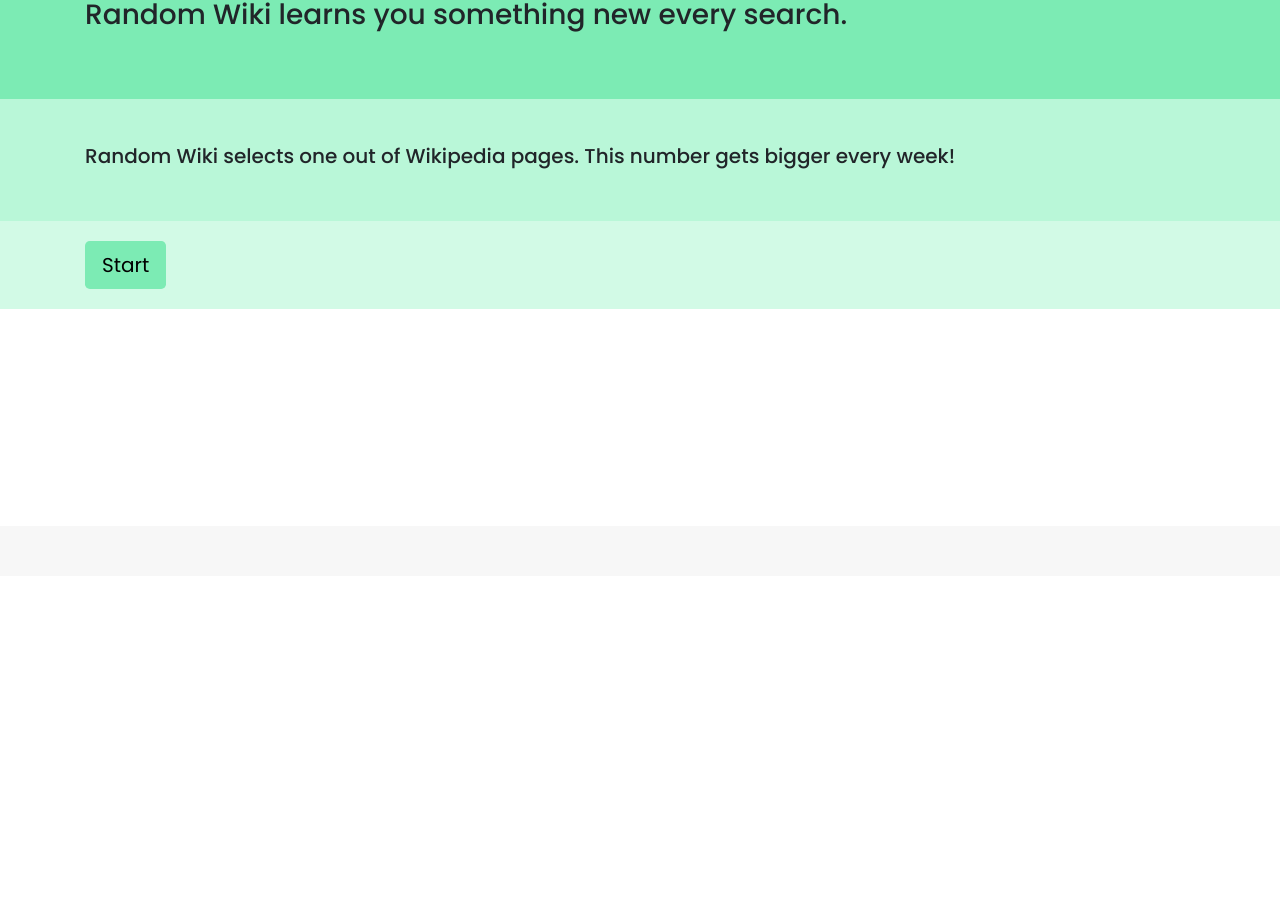
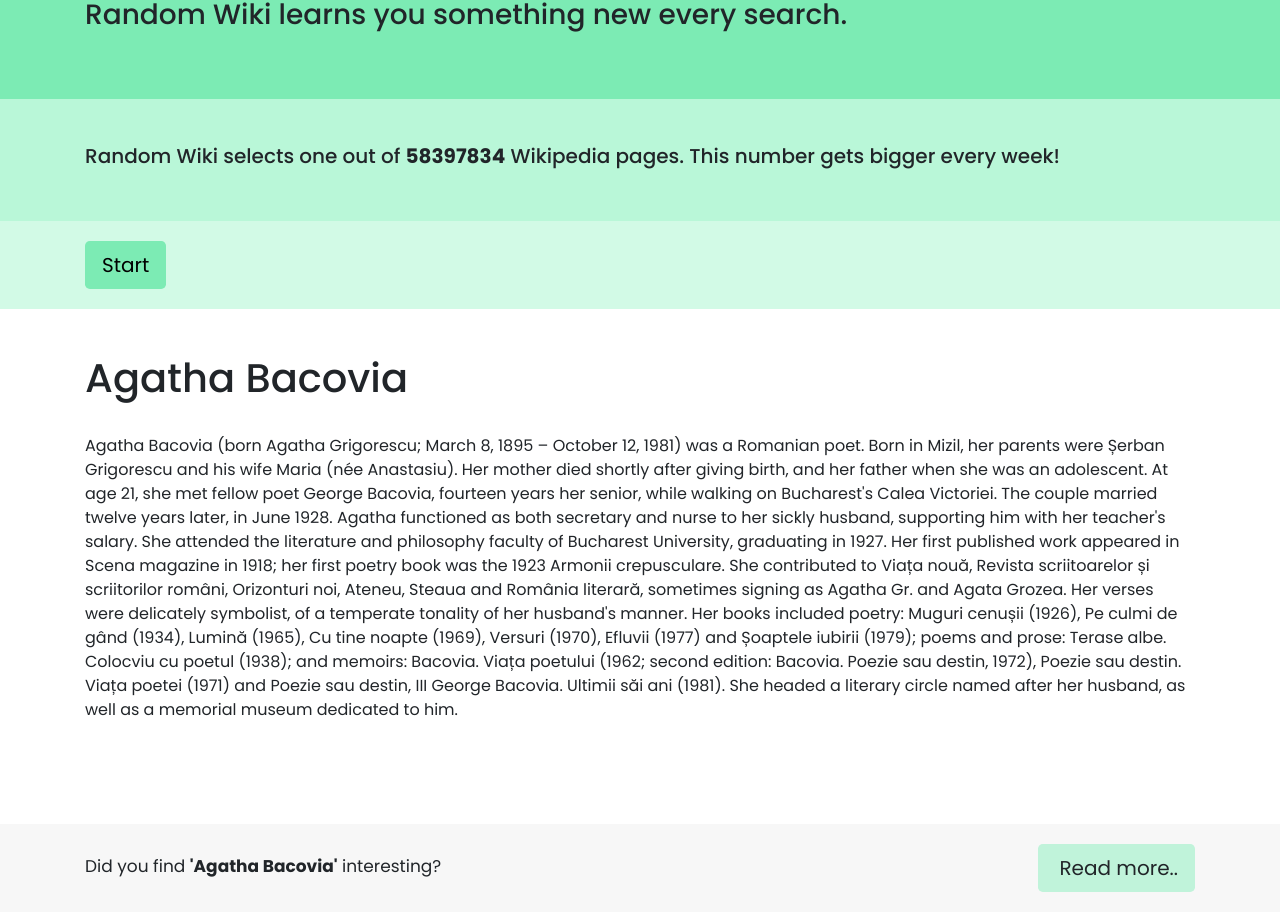
Before and after one commit to kursad333/randomwiki-angular, an Angular app: page / in a window 1280 px wide. Shown: the part 335-1247 px from the top of the page. Before the commit the page ends 911 px from the top, so only its background shows below. Built offline with nearby package versions, Linux system fonts and the light colour scheme.

Commit message:
added dummy text to test responsive elements

```diff
--- a/src/app/header/header.component.html
+++ b/src/app/header/header.component.html
@@ -15,7 +15,7 @@
   <div class="jumbotron" id="header-fact">
     <div class="container">
       <h5>
-        Random Wiki selects one out of <b class="js-topic-count"></b> Wikipedia
+        Random Wiki selects one out of <b class="js-topic-count">58397834</b> Wikipedia
         pages. This number gets bigger every week!
       </h5>
     </div>
--- a/src/app/start/start.component.css
+++ b/src/app/start/start.component.css
@@ -37,3 +37,7 @@
   padding-top: 10px;
   font-size: 17px;
 }
+.btn-readmore {
+    background-color: rgb(192, 243, 218);
+    padding-left: 20px;
+  }
--- a/src/app/start/start.component.html
+++ b/src/app/start/start.component.html
@@ -7,15 +7,23 @@
 </div>
 <div class="page-content">
   <div class="container" id="js-content">
-    <h1 class="js-wiki-title"></h1>
+    <h1 class="js-wiki-title">Agatha Bacovia</h1>
     <br />
-    <div class="js-wiki-content"></div>
+    <div class="js-wiki-content">Agatha Bacovia (born Agatha Grigorescu; March 8, 1895 – October 12, 1981) was a Romanian poet.
+
+        Born in Mizil, her parents were Șerban Grigorescu and his wife Maria (née Anastasiu). Her mother died shortly after giving birth, and her father when she was an adolescent. At age 21, she met fellow poet George Bacovia, fourteen years her senior, while walking on Bucharest's Calea Victoriei. The couple married twelve years later, in June 1928. Agatha functioned as both secretary and nurse to her sickly husband, supporting him with her teacher's salary.
+
+        She attended the literature and philosophy faculty of Bucharest University, graduating in 1927. Her first published work appeared in Scena magazine in 1918; her first poetry book was the 1923 Armonii crepusculare. She contributed to Viața nouă, Revista scriitoarelor și scriitorilor români, Orizonturi noi, Ateneu, Steaua and România literară, sometimes signing as Agatha Gr. and Agata Grozea. Her verses were delicately symbolist, of a temperate tonality of her husband's manner.
+
+        Her books included poetry: Muguri cenușii (1926), Pe culmi de gând (1934), Lumină (1965), Cu tine noapte (1969), Versuri (1970), Efluvii (1977) and Șoaptele iubirii (1979); poems and prose: Terase albe. Colocviu cu poetul (1938); and memoirs: Bacovia. Viața poetului (1962; second edition: Bacovia. Poezie sau destin, 1972), Poezie sau destin. Viața poetei (1971) and Poezie sau destin, III George Bacovia. Ultimii săi ani (1981). She headed a literary circle named after her husband, as well as a memorial museum dedicated to him.</div>
   </div>
 
   <div class="readmore">
     <div class="container readmore-wrap">
-      <div class="js-footer-text"></div>
-      <div class="js-footer-button"></div>
+      <div class="js-footer-text">Did you find <b>'Agatha Bacovia'</b> interesting?</div>
+      <div class="js-footer-button">
+        <a class="btn btn-lg btn-readmore" href="${permalink}" target="blank">Read more..</a>
+      </div>
     </div>
   </div>
 </div>
```
